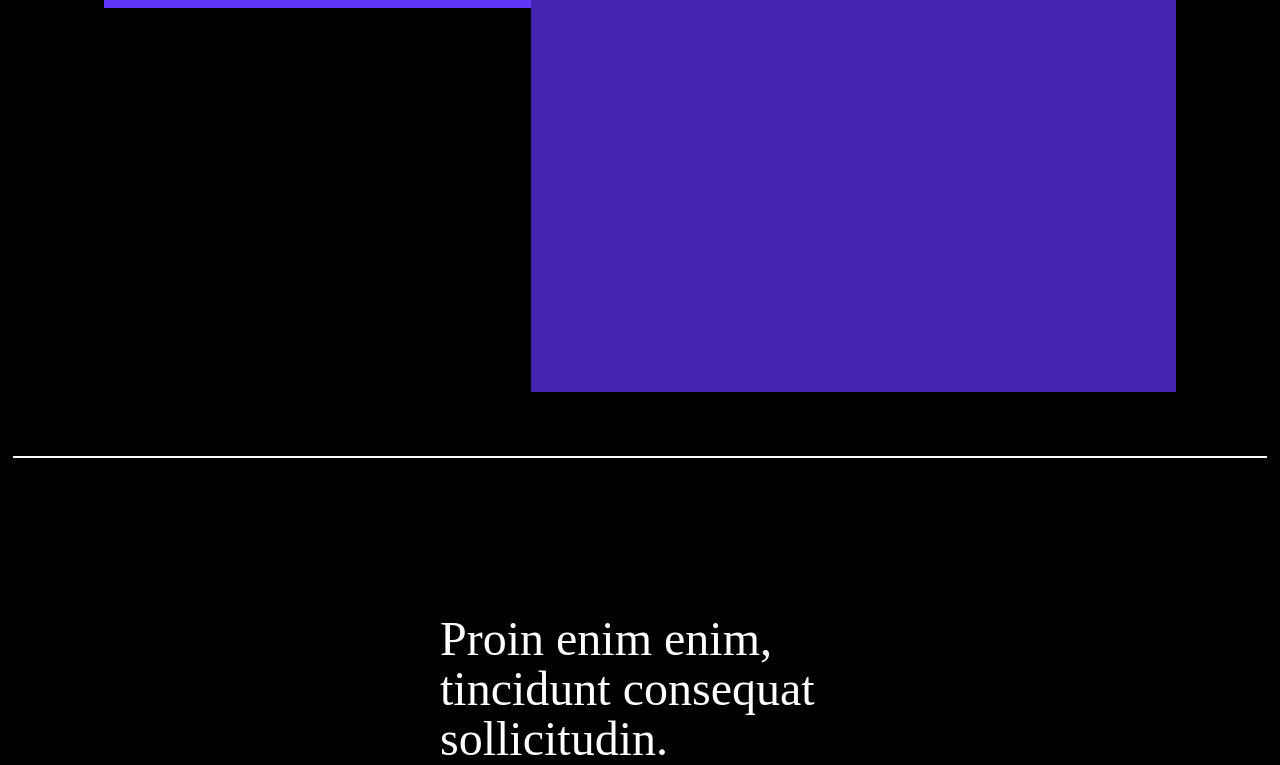
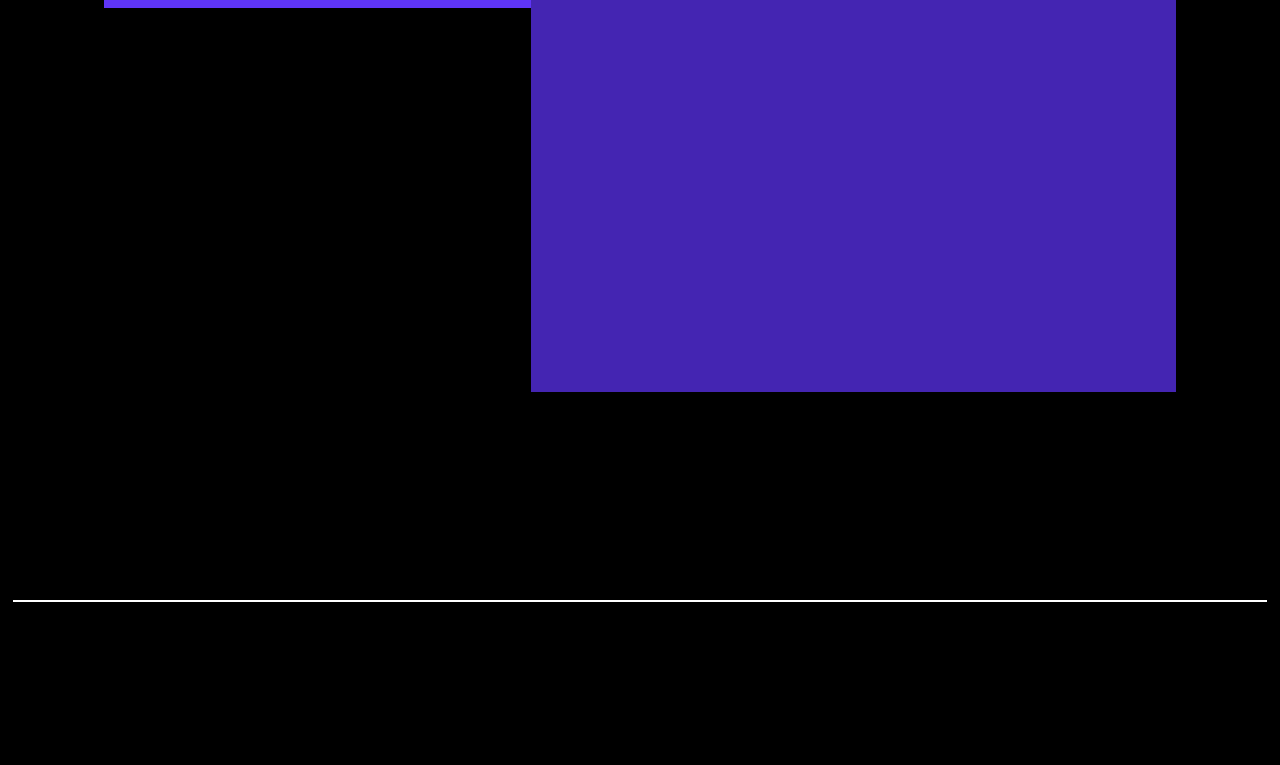
Before and after one commit to KaiyuWei/brink-page, a Next.js app: page / in a window 1280 px wide. Shown: the part 4189-4954 px from the top of the page. Built offline with nearby package versions, Linux system fonts and the light colour scheme.

Commit message:
section header and footer added

```diff
--- a/app/components/section3/flexes/DesktopFlex.tsx
+++ b/app/components/section3/flexes/DesktopFlex.tsx
@@ -4,6 +4,7 @@ import styles from "../section3.module.css";
 export default function DesktopFlex() {
   return (
     <div>
+      <div id={styles.sectionThreeHeader} />
       <div className={styles.textContainer}>
         <div className={`${styles.flexTextTitle}`}>
           <p className="titleTwo">
@@ -35,6 +36,7 @@ export default function DesktopFlex() {
           className={`placeholder-box ${styles.flexItem} ${styles.darker}`}
         ></div>
       </div>
+      <div id={styles.sectionThreeFooter} />
     </div>
   );
 }
--- a/app/components/section3/flexes/MobileFlex.tsx
+++ b/app/components/section3/flexes/MobileFlex.tsx
@@ -4,6 +4,7 @@ import styles from "../section3.module.css";
 export default function MobileFlex() {
   return (
     <div>
+      <div id={styles.sectionThreeHeader} />
       <div className={styles.textContainer}>
         <div className={`${styles.flexTextTitle}`}>
           <p className="titleTwo">
@@ -40,6 +41,7 @@ export default function MobileFlex() {
           className={`placeholder-box ${styles.flexItem} ${styles.darker}`}
         ></div>
       </div>
+      <div id={styles.sectionThreeFooter} />
     </div>
   );
 }
--- a/app/components/section3/section3.module.css
+++ b/app/components/section3/section3.module.css
@@ -1,3 +1,13 @@
+#sectionThreeHeader {
+  width: 100%;
+  height: 8rem;
+}
+
+#sectionThreeFooter {
+  width: 100%;
+  height: 9rem;
+}
+
 .flexItem {
   width: 52%;
   min-width: 23rem;
@@ -82,7 +92,7 @@
   }
 }
 
-/* for movile phone */
+/* for mobile phone */
 @media (max-width: 599px) {
   .textContainer {
     width: 100%;
@@ -92,4 +102,9 @@
   .moveLeftContainer {
     justify-content: center;
   }
+
+  #sectionThreeFooter,
+  #sectionThreeHeader {
+    height: 4rem;
+  }
 }
--- a/app/components/section3/section3.tsx
+++ b/app/components/section3/section3.tsx
@@ -20,7 +20,6 @@ export default function Section3() {
   return (
     <div>
       <section className="dark-section">
-        <div style={{ width: "100%", height: "8rem" }}>&nbsp;</div>
         {/* desplay for different media type */}
         {(isDesktop || isTablet) && <DesktopFlex />}
         {isMobile && <MobileFlex />}
```
